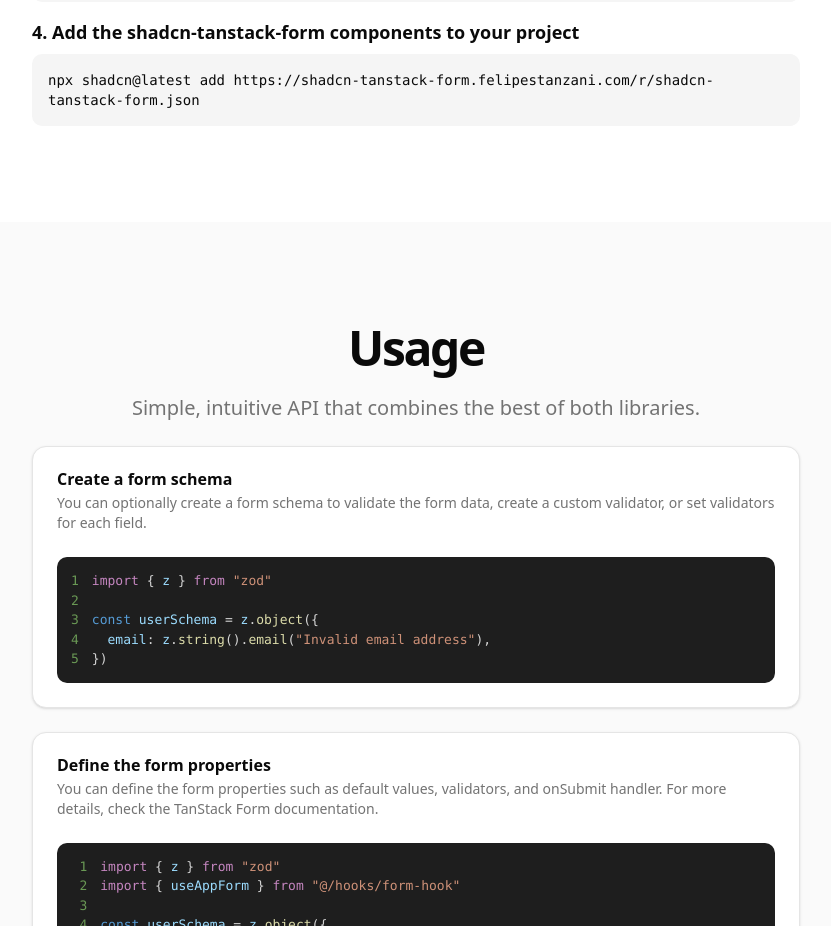
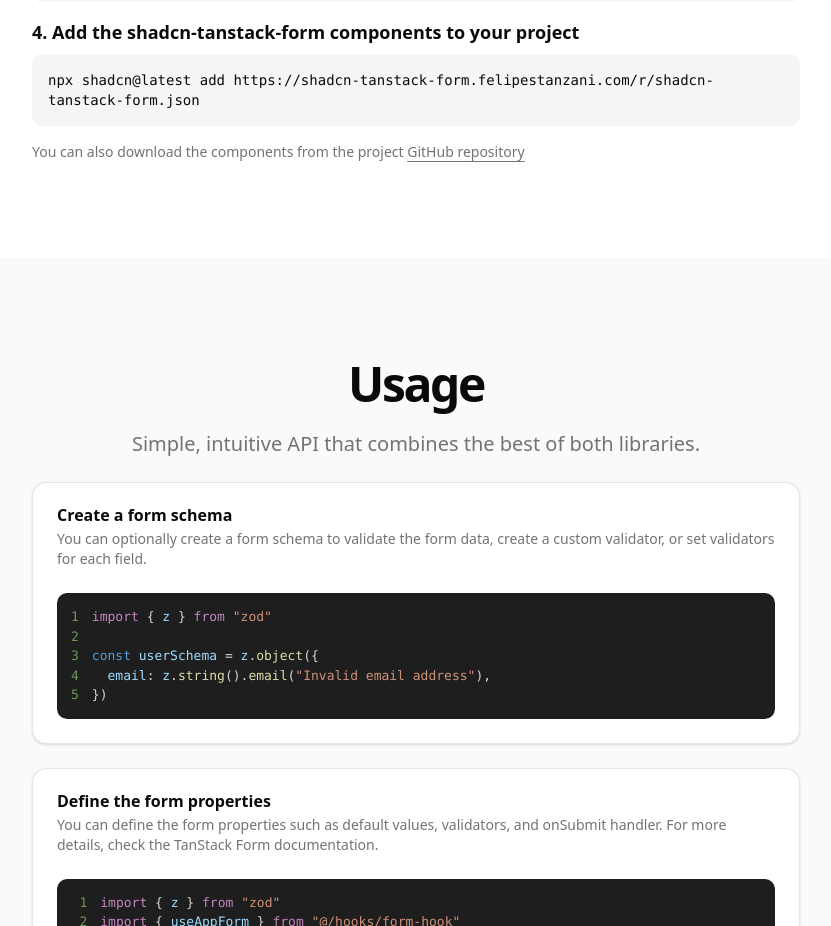
Before and after one commit to felipestanzani/shadcn-tanstack-form-site, a React (Vite) app: page / in a window 1280 px wide. Shown: the part 5060-5986 px from the top of the page, without its empty margins (224-1055 px from the left). Built offline with nearby package versions, Linux system fonts and the light colour scheme.

Commit message:
Adjustments to instructions

```diff
--- a/public/r/registry.json
+++ b/public/r/registry.json
@@ -7,7 +7,10 @@
       "name": "shadcn-tanstack-form",
       "type": "registry:block",
       "title": "shadcn-tanstack-form",
-      "description": "A simple shadcn-tanstack-form component.",
+      "description": "Seamless integration of shadcn/ui Form components with TanStack Form, maintaining TanStack's core principles of developer experience and type safety.",
+      "dependencies": [
+        "@radix-ui/react-slot"
+      ],
       "files": [
         {
           "path": "registry/form.tsx",
--- a/public/r/shadcn-tanstack-form.json
+++ b/public/r/shadcn-tanstack-form.json
@@ -3,7 +3,10 @@
   "name": "shadcn-tanstack-form",
   "type": "registry:block",
   "title": "shadcn-tanstack-form",
-  "description": "A simple shadcn-tanstack-form component.",
+  "description": "Seamless integration of shadcn/ui Form components with TanStack Form, maintaining TanStack's core principles of developer experience and type safety.",
+  "dependencies": [
+    "@radix-ui/react-slot"
+  ],
   "files": [
     {
       "path": "registry/form.tsx",
--- a/src/components/installation-section.tsx
+++ b/src/components/installation-section.tsx
@@ -24,10 +24,21 @@ export default function InstallationSection() {
               yarn
             </TabsTrigger>
           </TabsList>
-          <InternalSteps manager="npm" install="npm install" dlx="npx" />
-          <InternalSteps manager="pnpm" install="pnpm add" dlx="pnpm dlx" />
-          <InternalSteps manager="yarn" install="yarn add" dlx="npx" />
+          <InstallationSteps manager="npm" install="npm install" dlx="npx" />
+          <InstallationSteps manager="pnpm" install="pnpm add" dlx="pnpm dlx" />
+          <InstallationSteps manager="yarn" install="yarn add" dlx="npx" />
         </Tabs>
+        <p className="text-sm text-muted-foreground pt-4">
+          You can also download the components from the project{' '}
+          <a
+            href="https://github.com/felipestanzani/shadcn-tanstack-form"
+            target="_blank"
+            rel="noreferrer"
+            className="font-medium underline underline-offset-4"
+          >
+            GitHub repository
+          </a>
+        </p>
       </div>
     </section>
   )
@@ -79,7 +90,7 @@ const steps = [
   }
 ] as const
 
-function InternalSteps({
+function InstallationSteps({
   manager,
   install,
   dlx
```
